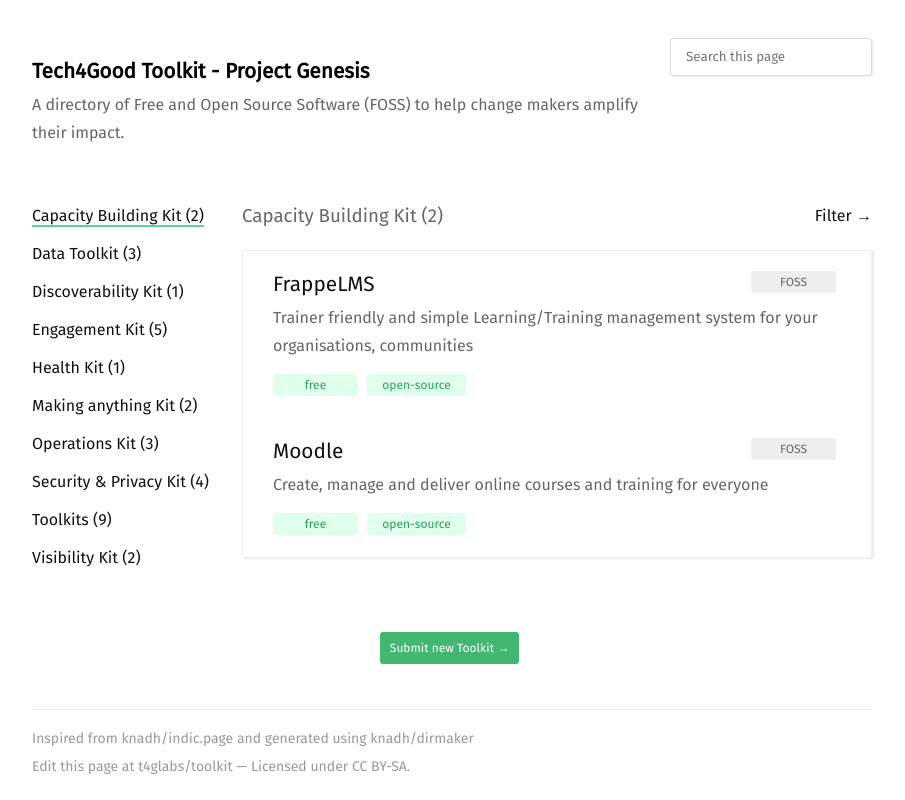
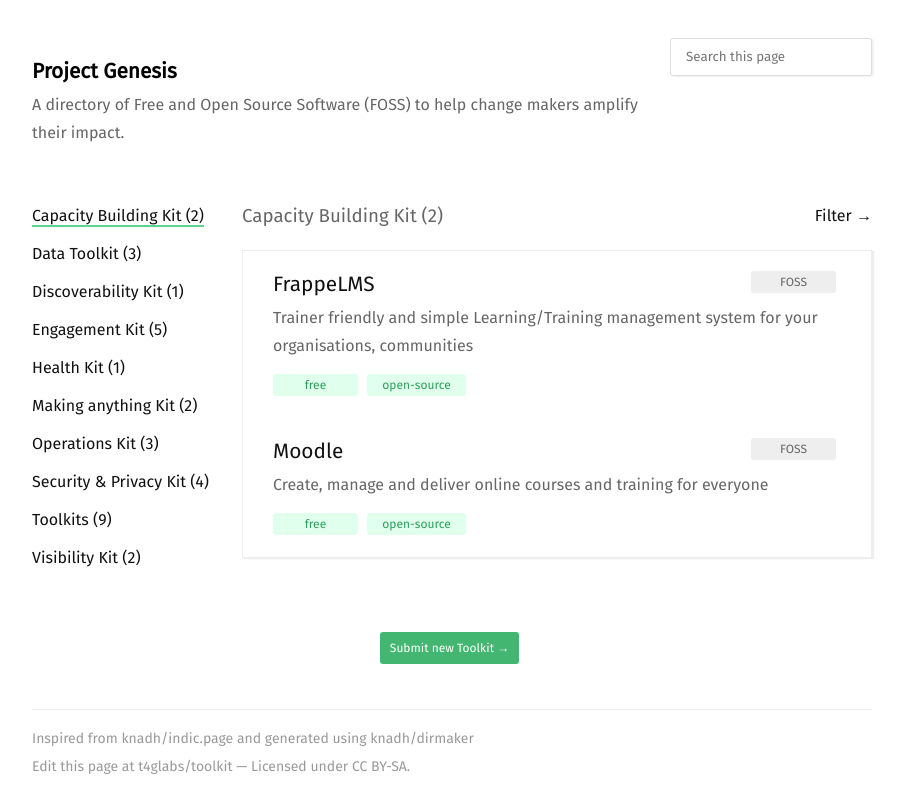
Before and after one commit to t4glabs/Toolkit, a plain HTML site: page capacity-building-kit.html in a window 1280 px wide. Shown: the whole page, without its empty margins (188-1093 px from the left). Drawn offline with Linux system fonts and the light colour scheme.

Commit message:
Deploying to gh-pages from  @ 9daafbceefc467e451f62e709a84f3ea6fea675d 🚀

```diff
--- a/capacity-building-kit.html
+++ b/capacity-building-kit.html
@@ -46,7 +46,7 @@
 			<a href="#" id="burger"><span></span><span></span><span></span></a>
 			<div class="logo">
 				<!-- <a href="/"><img src="static/logo.svg" alt="Toolkit page" /></a> -->
-				<h2 class="logo-head" style="color: black; margin-top: 20px;"> <b>Tech4Good Toolkit - Project Genesis </b></h2>
+				<h2 class="logo-head" style="color: black; margin-top: 20px;"> <b>Project Genesis</b></h2>
 				<p class="slogan">A directory of Free and Open Source Software (FOSS) to help change makers amplify their impact.</p>
 			</div>
 			<div class="intro">
```
Also changed, not shown: data-toolkit.html (+1 -1 lines), discoverability-kit.html (+1 -1 lines), engagement-kit.html (+1 -1 lines), health-kit.html (+1 -1 lines), index.html (+1 -1 lines), making-anything-kit.html (+1 -1 lines), operations-kit.html (+1 -1 lines), security-&-privacy-kit.html (+1 -1 lines), toolkits.html (+1 -1 lines), visibility-kit.html (+1 -1 lines).
